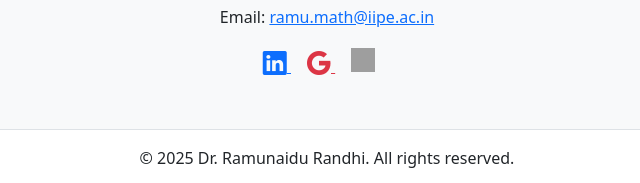
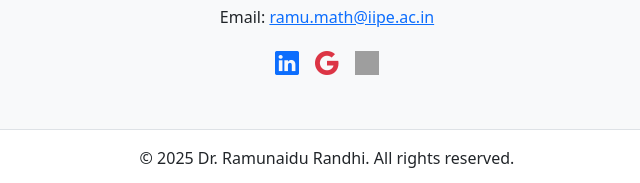
Before and after one commit to Akshtha08/ramunaidusir, a plain HTML site: page index.html in a window 1280 px wide. Shown: the part 1541-1724 px from the top of the page, 313-953 px from the left. Drawn offline with nearby package versions, Linux system fonts and the light colour scheme; grey boxes are pictures that could not be loaded.

Commit message:
Update index.html

```diff
--- a/index.html
+++ b/index.html
@@ -285,29 +285,31 @@
                     >ramu.math@iipe.ac.in</a
                   >
                 </p>
-        <div class="social-icons mt-3">
+           <div class="social-icons mt-3 d-flex justify-content-center align-items-center gap-3">
+          <!-- LinkedIn -->
           <a
-            href="https://www.linkedin.com/in/ramu-naidu-randhi-a9783060?lipi=urn%3Ali%3Apage%3Ad_flagship3_profile_view_base_contact_details%3B8GMMgoQIRfSb9Cf45OpSpg%3D%3D"
+            href="https://www.linkedin.com/in/ramu-naidu-randhi-a9783060"
             target="_blank"
-            class="me-3 text-primary"
             data-bs-toggle="tooltip"
             title="LinkedIn"
           >
-            <i class="bi bi-linkedin fs-4"></i>
+            <i class="bi bi-linkedin fs-4 text-primary"></i>
           </a>
+
+          <!-- Google Scholar -->
           <a
-            href="https://scholar.google.com/citations?user=uN0GDe0AAAAJ&hl=en&oi=ao."
+            href="https://scholar.google.com/citations?user=uN0GDe0AAAAJ&hl=en"
             target="_blank"
-            class="me-3 text-danger"
             data-bs-toggle="tooltip"
             title="Google Scholar"
           >
-            <i class="bi bi-google fs-4"></i>
+            <i class="bi bi-google fs-4 text-danger"></i>
           </a>
+
+          <!-- ORCID -->
           <a
             href="https://orcid.org/0009-0004-4044-9782"
             target="_blank"
-  class="me-3"
             data-bs-toggle="tooltip"
             title="ORCID Profile"
             style="display: inline-flex; align-items: center;"
@@ -318,8 +320,6 @@
               style="width: 1.5rem; height: 1.5rem;"
             />
           </a>
-
-
         </div>
       </div>
     </section>
```
Lines whose indentation alone changed are shown as unchanged.
